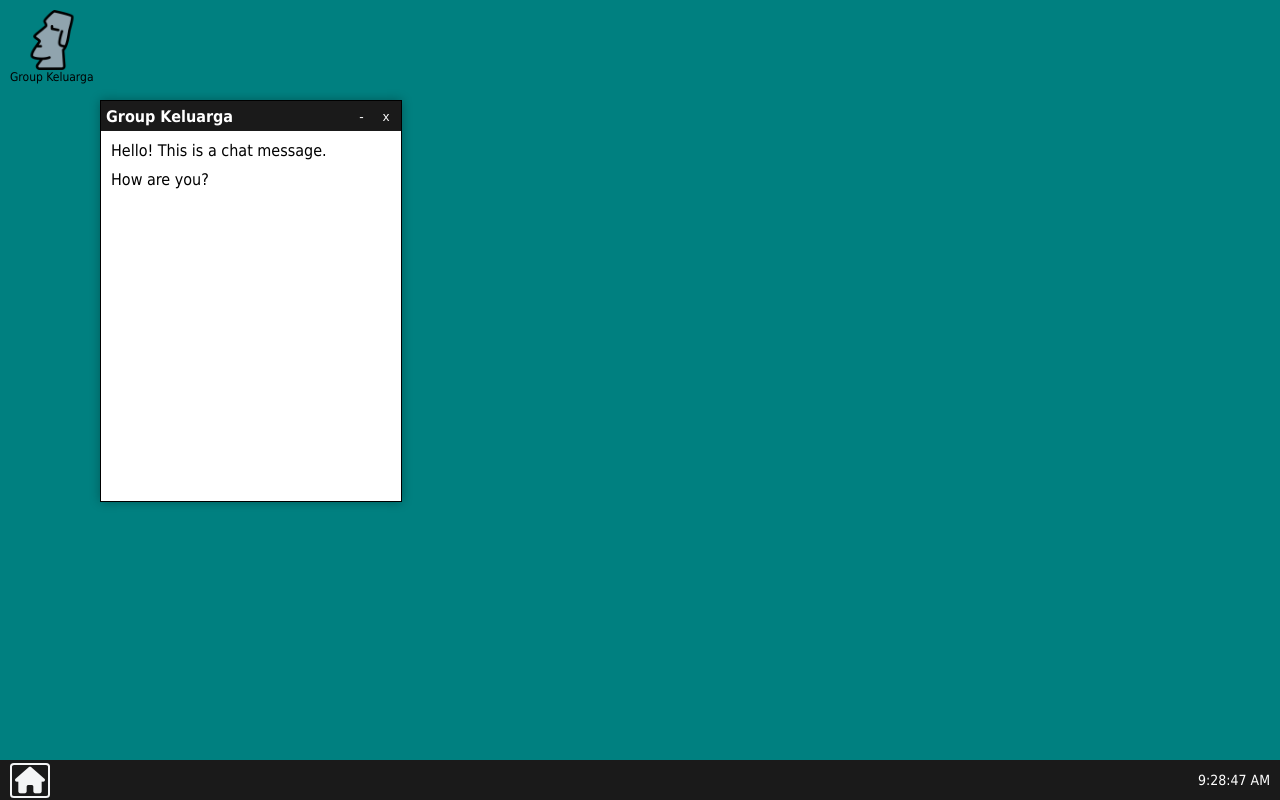
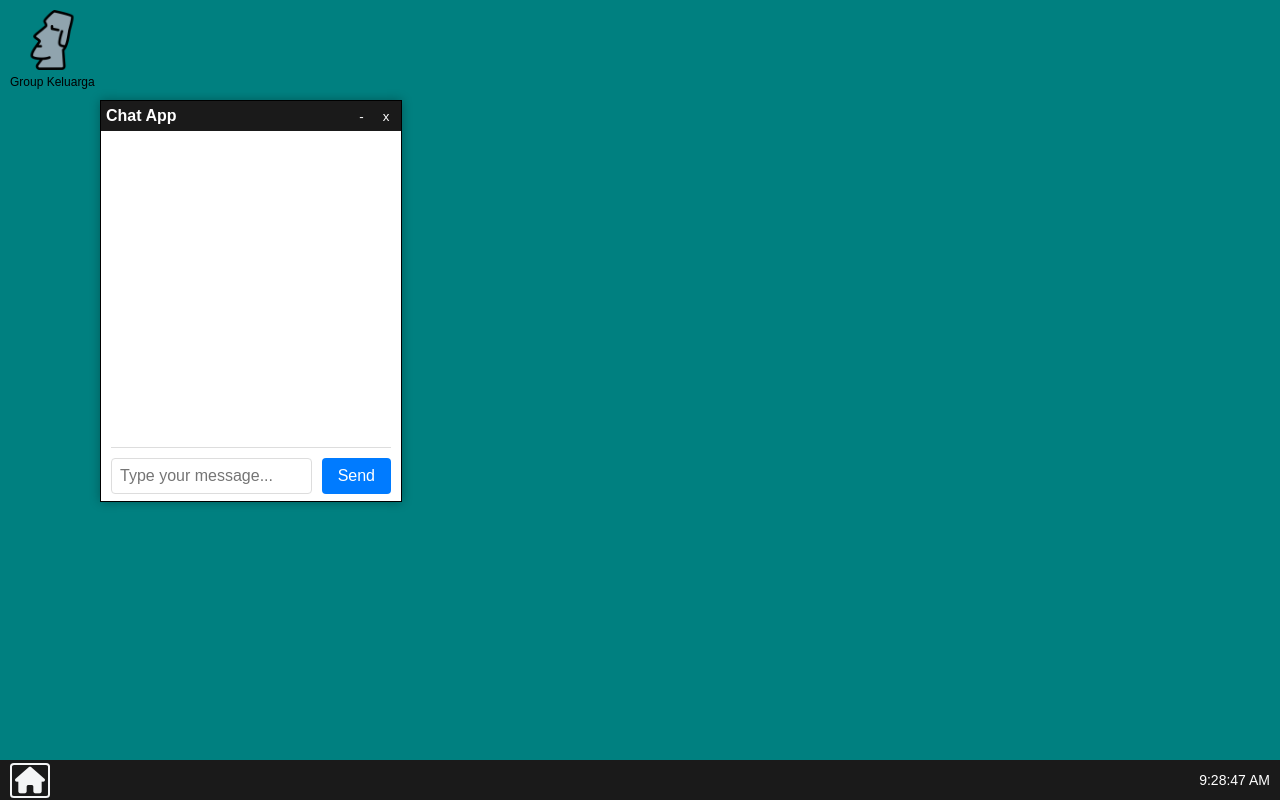
Before and after one commit to Thirapi/raph, a plain HTML site: page index.html in a window 1280 px wide. Both pictures are taken after a click on the element "Group Keluarga". Drawn offline with Linux system fonts and the light colour scheme; a web font is replaced by a local one.

Commit message:
bentar bang

```diff
--- a/index.html
+++ b/index.html
@@ -7,7 +7,7 @@
     <link rel="stylesheet" href="style.css">
     <link rel="stylesheet" href="https://cdnjs.cloudflare.com/ajax/libs/font-awesome/6.5.2/css/all.min.css" integrity="sha512-SnH5WK+bZxgPHs44uWIX+LLJAJ9/2PkPKZ5QiAj6Ta86w+fsb2TkcmfRyVX3pBnMFcV7oQPJkl9QevSCWr3W6A==" crossorigin="anonymous" referrerpolicy="no-referrer" />
     <link rel="stylesheet" href="https://fonts.googleapis.com/css2?family=Roboto:wght@400;700&display=swap">
-
+    <link href="https://fonts.cdnfonts.com/css/w95fa" rel="stylesheet">
   </head>
 <body>
 
@@ -20,20 +20,21 @@
         <span class="app-name">Group Keluarga</span>
     </div>
 
-    <!-- Jendela Aplikasi Chat -->
-    <div class="chat-app" id="chatApp">
+     <!-- Jendela aplikasi chat -->
+     <div class="chat-app window" id="chatApp">
         <div class="title-bar">
-            <div class="title">Group Keluarga</div>
+            <div class="title">Chat App</div>
             <div class="window-controls">
                 <button class="minimize-btn" onclick="minimizeChatApp()">-</button>
                 <button class="close-btn" onclick="closeChatApp()">x</button>
             </div>
         </div>
-        <div class="chat-window">
-            <!-- Isi dari chat window -->
-            <div class="chat-message">Hello! This is a chat message.</div>
-            <div class="chat-message">How are you?</div>
-            <!-- End of chat messages -->
+        <div class="chat-container">
+            <div class="chat-messages" id="chatMessages"></div>
+            <div class="chat-input">
+                <input type="text" id="messageInput" placeholder="Type your message...">
+                <button onclick="sendMessage()">Send</button>
+            </div>
         </div>
     </div>
   <div class="taskbar">
--- a/script.js
+++ b/script.js
@@ -77,23 +77,51 @@ function updateClock() {
 // Fungsi untuk membuka aplikasi chat
 function openChatApp() {
     var chatApp = document.getElementById('chatApp');
-    if (chatApp) {
-        chatApp.style.display = 'block';
-    }
+    chatApp.style.display = 'block';
 }
 
 // Fungsi untuk meminimalkan aplikasi chat
 function minimizeChatApp() {
     var chatApp = document.getElementById('chatApp');
-    if (chatApp) {
-        chatApp.style.display = 'none';
-    }
+    chatApp.style.display = 'none';
 }
 
 // Fungsi untuk menutup aplikasi chat
 function closeChatApp() {
     var chatApp = document.getElementById('chatApp');
-    if (chatApp) {
-        chatApp.style.display = 'none';
+    chatApp.style.display = 'none';
+}
+
+// Fungsi untuk mengirim pesan
+function sendMessage() {
+    const messageInput = document.getElementById('messageInput');
+    const messageText = messageInput.value.trim();
+
+    if (messageText) {
+        displayMessage('You', messageText); // Tampilkan pesan pengguna
+        messageInput.value = ''; // Bersihkan input setelah pesan terkirim
     }
 }
+
+// Fungsi untuk menampilkan pesan di area chat
+function displayMessage(sender, text) {
+    const chatMessages = document.getElementById('chatMessages');
+
+    const messageElement = document.createElement('div');
+    messageElement.classList.add('message');
+
+    const senderElement = document.createElement('span');
+    senderElement.classList.add('sender');
+    senderElement.textContent = sender + ': ';
+
+    const textElement = document.createElement('span');
+    textElement.textContent = text;
+
+    messageElement.appendChild(senderElement);
+    messageElement.appendChild(textElement);
+
+    chatMessages.appendChild(messageElement);
+
+    // Otomatis scroll ke bawah setelah menambahkan pesan baru
+    chatMessages.scrollTop = chatMessages.scrollHeight;
+}
--- a/style.css
+++ b/style.css
@@ -2,7 +2,7 @@
 body, html {
   margin: 0;
   padding: 0;
-  font-family: "MS Sans Serif", Tahoma, Helvetica, Arial, sans-serif;
+  font-family: 'W95FA', sans-serif;
 }
 
 .desktop {
@@ -50,7 +50,7 @@ img {
 .app-name {
   font-size: 12px; /* Ukuran teks (nama aplikasi) */
   color: #000000; /* Warna teks (nama aplikasi) */
-  margin-top: 60px;
+  margin-top: 65px;
 }
 
 
@@ -99,8 +99,84 @@ img {
   padding: 10px;
 }
 
-.chat-message {
-  margin-bottom: 10px;
+/* Gaya untuk jendela aplikasi chat */
+.chat-app {
+  position: absolute;
+  top: 100px;
+  left: 100px;
+  width: 300px;
+  height: 400px;
+  background-color: #fff;
+  border: 1px solid #000;
+  box-shadow: 0 0 10px rgba(0, 0, 0, 0.3);
+  z-index: 100;
+  display: none;
+}
+
+.title-bar {
+  height: 30px;
+  background-color: #1a1a1a;
+  color: #fff;
+  display: flex;
+  align-items: center;
+  justify-content: space-between;
+  padding: 0 5px;
+}
+
+.window-controls button {
+  width: 20px;
+  height: 20px;
+  color: #fff;
+  background-color: #1a1a1a;
+  border: none;
+  cursor: pointer;
+  display: inline-flex;
+  justify-content: center;
+  align-items: center;
+}
+
+.chat-container {
+  height: calc(100% - 30px); /* Lebih kecilkan tinggi chat-container untuk header */
+  overflow-y: auto;
+  padding: 10px;
+}
+
+.chat-messages {
+  height: 80%;
+  overflow-y: scroll;
+  border-bottom: 1px solid #ddd;
+  padding-bottom: 10px;
+}
+
+.chat-input {
+  display: flex;
+  margin-top: 10px;
+}
+
+.chat-input input[type="text"] {
+  flex: 1;
+  padding: 8px;
+  font-size: 16px;
+  border: 1px solid #ddd;
+  border-radius: 4px;
+  outline: none;
+  width: 100%;
+}
+
+.chat-input button {
+  padding: 8px 16px;
+  margin-left: 10px;
+  font-size: 16px;
+  cursor: pointer;
+  background-color: #007bff;
+  color: #fff;
+  border: none;
+  border-radius: 4px;
+  outline: none;
+}
+
+.chat-input button:hover {
+  background-color: #0056b3;
 }
 /* Taskbar di bagian bawah layar */
 .taskbar {
```
Also changed, not shown: backend/package.json (added, +16 -0 lines), backend/server.js (added, +23 -0 lines), 1 other file.
